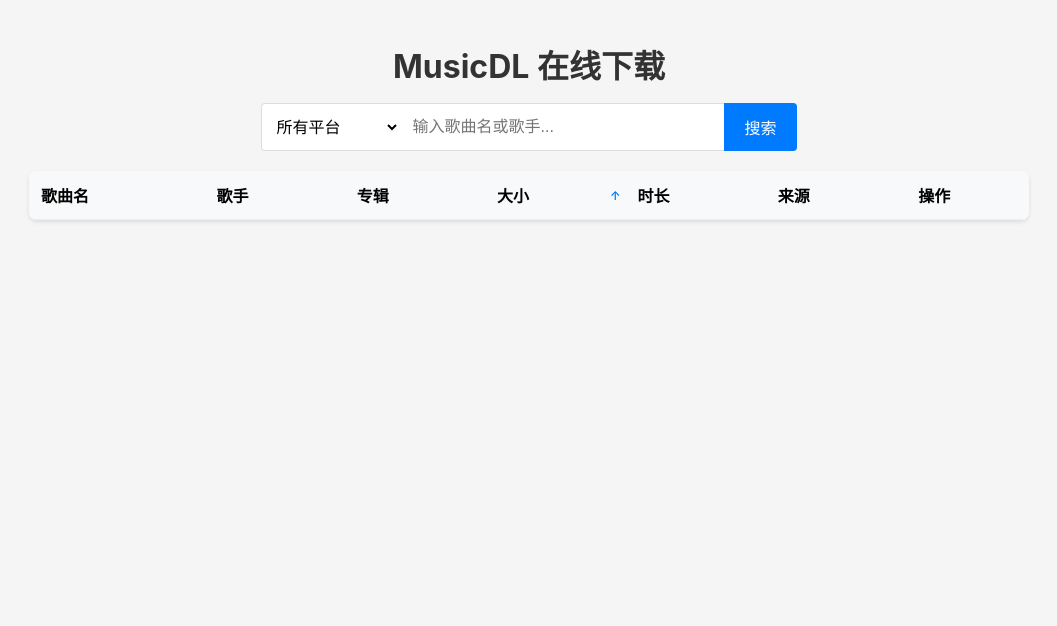
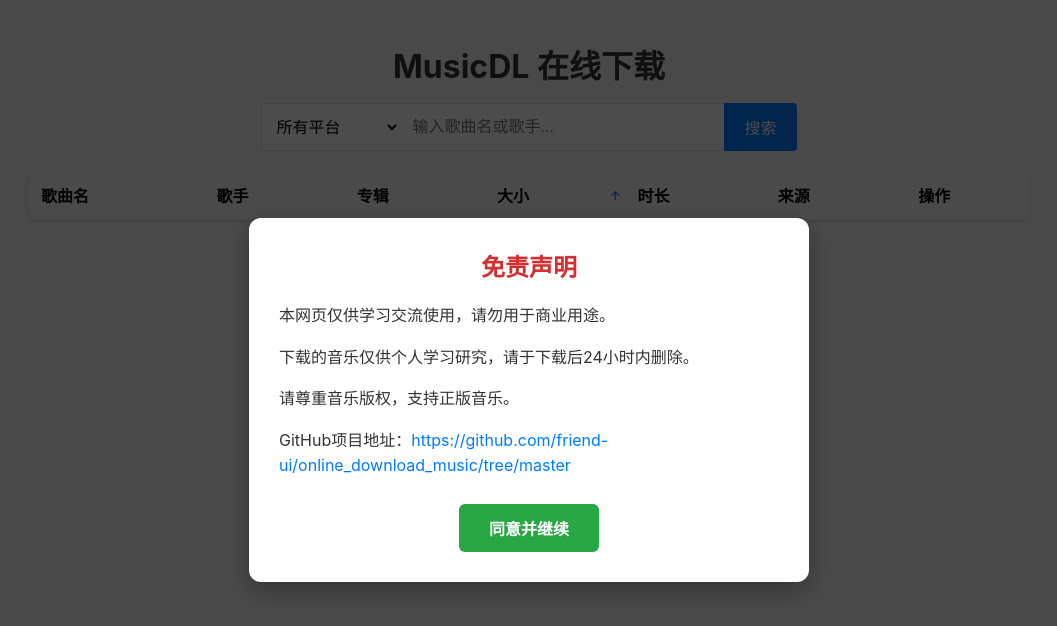
Before and after one commit to friend-ui/online_download_music, a plain HTML site: page fastapi/static/index.html in a window 1280 px wide. Shown: the whole page, without its empty margins (111-1168 px from the left). Drawn offline with Linux system fonts and the light colour scheme.

Commit message:
添加免责对话框

```diff
--- a/fastapi/static/index.html
+++ b/fastapi/static/index.html
@@ -304,6 +304,115 @@
         .cancel-btn:hover {
             background-color: #5a6268;
         }
+
+        /* 免责声明对话框 */
+        .disclaimer-modal {
+            display: flex;
+            position: fixed;
+            top: 0;
+            left: 0;
+            width: 100%;
+            height: 100%;
+            background-color: rgba(0,0,0,0.7);
+            z-index: 2000;
+            justify-content: center;
+            align-items: center;
+        }
+
+        .disclaimer-dialog {
+            background: white;
+            padding: 30px;
+            border-radius: 12px;
+            box-shadow: 0 8px 24px rgba(0,0,0,0.3);
+            max-width: 500px;
+            width: 90%;
+            text-align: center;
+            margin: 20px;
+        }
+
+        .disclaimer-title {
+            font-size: 24px;
+            font-weight: 700;
+            margin-bottom: 20px;
+            color: #d32f2f;
+        }
+
+        .disclaimer-content {
+            margin-bottom: 25px;
+            text-align: left;
+            line-height: 1.6;
+        }
+
+        .disclaimer-content p {
+            margin-bottom: 15px;
+            font-size: 16px;
+            color: #333;
+        }
+
+        .disclaimer-content a {
+            color: #007bff;
+            text-decoration: none;
+        }
+
+        .disclaimer-content a:hover {
+            text-decoration: underline;
+        }
+
+        .disclaimer-buttons {
+            display: flex;
+            justify-content: center;
+        }
+
+        .agree-btn {
+            padding: 12px 30px;
+            background-color: #28a745;
+            color: white;
+            border: none;
+            border-radius: 6px;
+            cursor: pointer;
+            font-size: 16px;
+            font-weight: 600;
+            transition: background-color 0.3s;
+        }
+
+        .agree-btn:hover {
+            background-color: #218838;
+        }
+
+        /* 移动端免责声明适配 */
+        @media (max-width: 768px) {
+            .disclaimer-dialog {
+                padding: 20px;
+                margin: 10px;
+            }
+
+            .disclaimer-title {
+                font-size: 20px;
+            }
+
+            .disclaimer-content p {
+                font-size: 14px;
+            }
+
+            .agree-btn {
+                padding: 10px 25px;
+                font-size: 14px;
+            }
+        }
+
+        @media (max-width: 480px) {
+            .disclaimer-dialog {
+                padding: 15px;
+            }
+
+            .disclaimer-title {
+                font-size: 18px;
+            }
+
+            .disclaimer-content p {
+                font-size: 13px;
+            }
+        }
     </style>
 </head>
 <body>
@@ -361,6 +470,22 @@
             <div class="status-info" id="download-status">服务端正在解析歌曲数据</div>
             <div class="download-buttons">
                 <button class="cancel-btn" id="download-cancel-btn">取消</button>
+            </div>
+        </div>
+    </div>
+
+    <!-- 免责声明对话框 -->
+    <div id="disclaimer-modal" class="disclaimer-modal">
+        <div class="disclaimer-dialog">
+            <div class="disclaimer-title">免责声明</div>
+            <div class="disclaimer-content">
+                <p>本网页仅供学习交流使用，请勿用于商业用途。</p>
+                <p>下载的音乐仅供个人学习研究，请于下载后24小时内删除。</p>
+                <p>请尊重音乐版权，支持正版音乐。</p>
+                <p>GitHub项目地址：<a href="https://github.com/friend-ui/online_download_music/tree/master" target="_blank">https://github.com/friend-ui/online_download_music/tree/master</a></p>
+            </div>
+            <div class="disclaimer-buttons">
+                <button class="agree-btn" id="agree-btn">同意并继续</button>
             </div>
         </div>
     </div>
@@ -479,7 +604,30 @@
 
             // Set initial sort state
             updateSortUI('file_size', 'asc');
+
+            // Show disclaimer modal on page load
+            showDisclaimerModal();
         });
+
+        // Disclaimer modal functions
+        function showDisclaimerModal() {
+            const disclaimerModal = document.getElementById('disclaimer-modal');
+            disclaimerModal.style.display = 'flex';
+
+            // Prevent body scrolling when modal is open
+            document.body.style.overflow = 'hidden';
+        }
+
+        function hideDisclaimerModal() {
+            const disclaimerModal = document.getElementById('disclaimer-modal');
+            disclaimerModal.style.display = 'none';
+
+            // Restore body scrolling
+            document.body.style.overflow = '';
+        }
+
+        // Add event listener for agree button
+        document.getElementById('agree-btn').addEventListener('click', hideDisclaimerModal);
 
         async function search() {
             const keyword = document.getElementById('keyword').value.trim();
```
Also changed, not shown: 2 other files.
